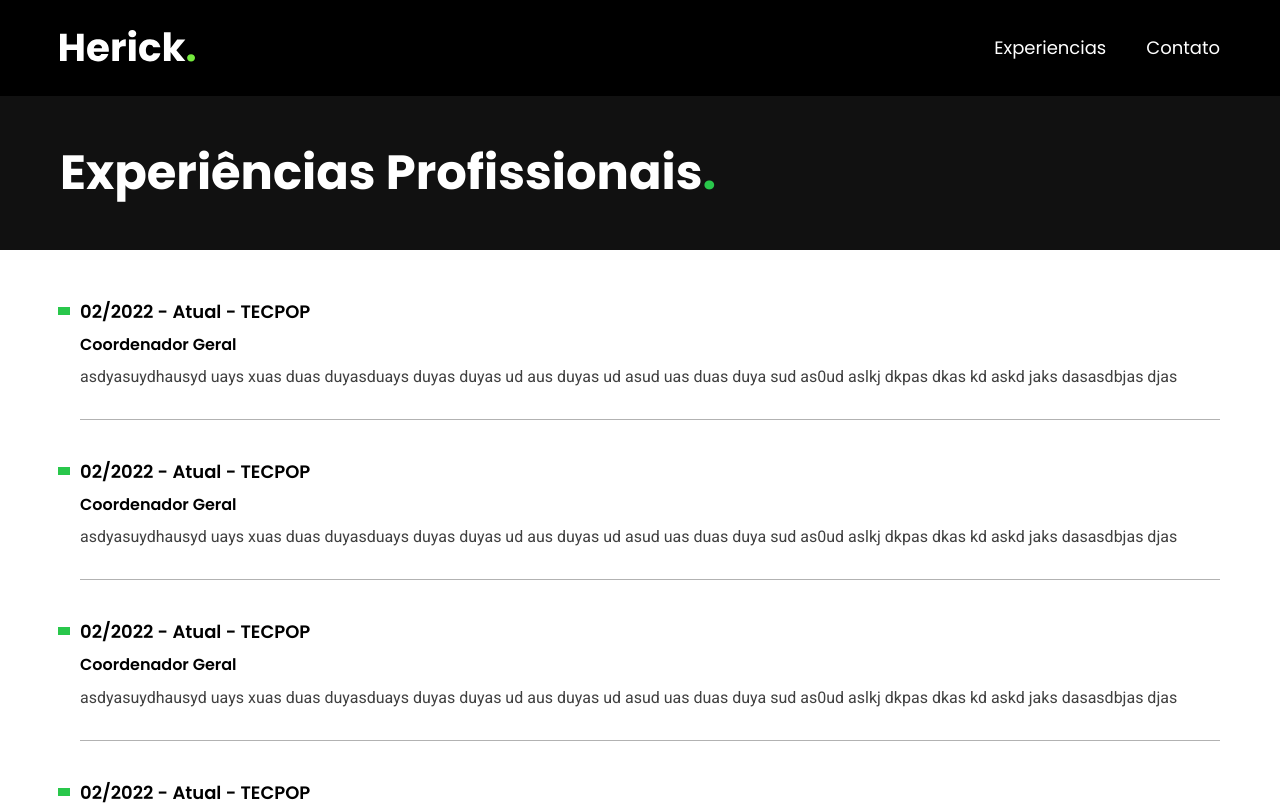
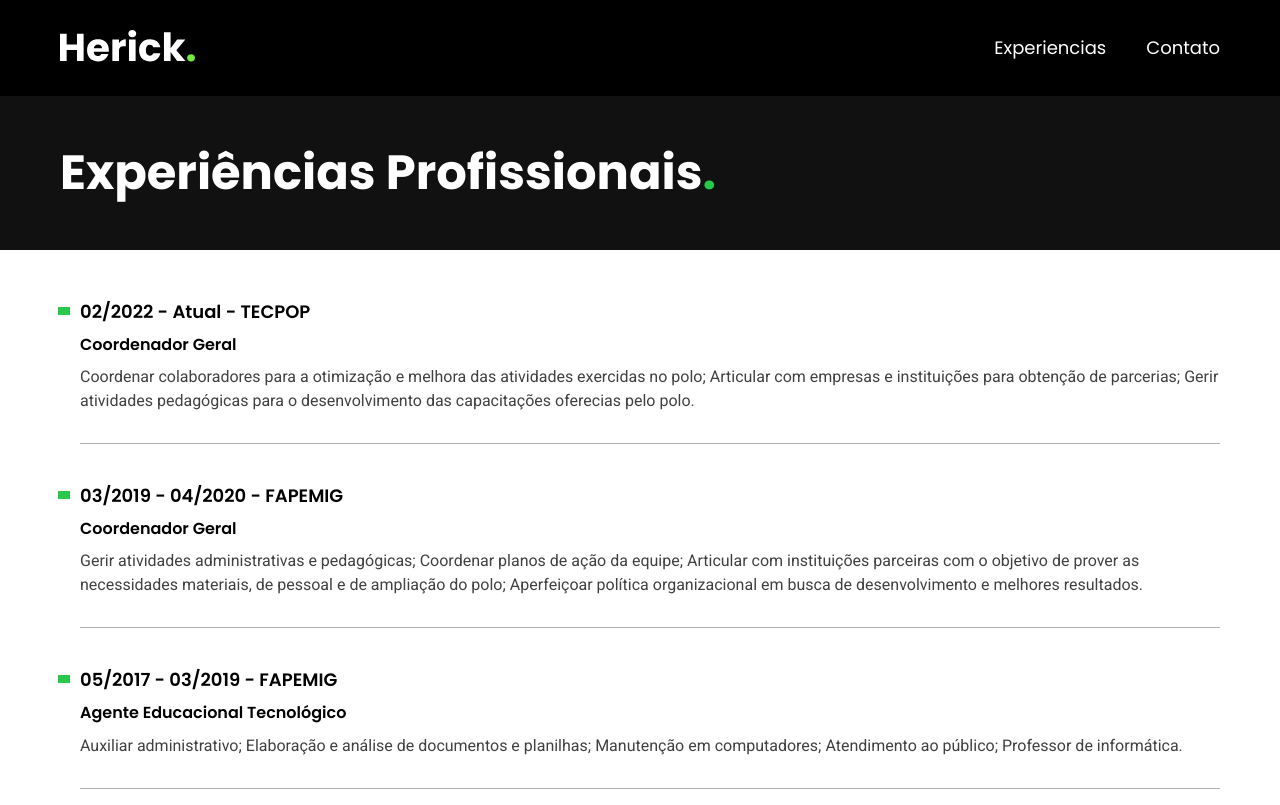
Before and after one commit to herickdevp/Desafio-Enacon, an Angular app: page /experiencia in a window 1280 px wide. Shown: the top 805 px of the page. Built offline with nearby package versions, Linux system fonts and the light colour scheme.

Commit message:
commit final

```diff
--- a/src/app/components/home/formacao/formacao.component.ts
+++ b/src/app/components/home/formacao/formacao.component.ts
@@ -56,6 +56,10 @@ export class FormacaoComponent {
 
   linguagens = [
     {
+      nomeCurso: 'Angular',
+      tempo: '1 mese',
+    },
+    {
       nomeCurso: 'javaScript',
       tempo: '6 meses',
     },
--- a/src/app/components/paginas/contato/contato.component.html
+++ b/src/app/components/paginas/contato/contato.component.html
@@ -10,12 +10,7 @@
     <section class="contato-logo">
       <img src="assets/H.svg" alt="" />
       <p [ngStyle]="{ color: 'white' }">Desde já<br />Agradeço o contato!</p>
-      <button (click)="Contato()">MOSTRAR CONTATO</button>
-
-      <!-- <ul *ngFor="let contato of contatos">
-        <li></li>
-      </ul> -->
-      <!-- <h3>{{ teste }}</h3> -->
+      <!-- <button (click)="Contato()">MOSTRAR CONTATO</button> -->
     </section>
 
     <section class="contato-formulario" aria-label="Formulario">
--- a/src/app/components/paginas/experiencia/experiencia.component.css
+++ b/src/app/components/paginas/experiencia/experiencia.component.css
@@ -44,7 +44,13 @@
   margin-top: 30px;
 }
 
-@media (max-width: 800px) {
-  .experiencia {
-  }
+.extraLista {
+  margin-bottom: 10px;
+  border-bottom: 1px solid var(--c5);
+  padding-bottom: 30px;
 }
+
+.extraTitulo {
+  font: 600 1.125rem/1.33 Poppins, sans-serif;
+  margin-bottom: 30px;
+}
--- a/src/app/components/paginas/experiencia/experiencia.component.html
+++ b/src/app/components/paginas/experiencia/experiencia.component.html
@@ -8,7 +8,7 @@
 <div class="experiencia conteiner">
   <ul>
     <li *ngFor="let experiencia of experienicias" class="experienciaLista">
-      <h3 class="exptitle">
+      <h3>
         {{ experiencia.dataInicio }} - {{ experiencia.dataFim }} -
         {{ experiencia.empresa }}
       </h3>
@@ -20,10 +20,13 @@
   <div class="maisInfos">
     <app-extra (showElements)="onshowElements()"></app-extra>
     <div *ngIf="maisInfos" class="maisInfosConteudo">
-      <p>dasdasdasasd</p>
-      <p>dasdasdasdasdasdasddasasd</p>
-      <p>dasdasdasadasdsasd</p>
-      <p>dasdasdasasdasasd</p>
+      <h3 class="extraTitulo">QUALIFICAÇÕES E ATIVIDADES COMPLEMENTARES</h3>
+      <ul>
+        <li *ngFor="let extra of extras" class="extraLista">
+          {{ extra.curso }} - {{ extra.instituicao }} -
+          {{ extra.cargaHoraria }}
+        </li>
+      </ul>
     </div>
   </div>
 </div>
--- a/src/app/components/paginas/experiencia/experiencia.component.ts
+++ b/src/app/components/paginas/experiencia/experiencia.component.ts
@@ -18,31 +18,71 @@ export class ExperienciaComponent {
       empresa: 'TECPOP',
       cargo: 'Coordenador Geral',
       descricao:
-        'asdyasuydhausyd uays xuas duas duyasduays duyas duyas ud aus duyas ud asud uas duas duya sud as0ud aslkj dkpas dkas kd askd jaks dasasdbjas djas ',
+        'Coordenar colaboradores para a otimização e melhora das atividades exercidas no polo; Articular com empresas e instituições para obtenção de parcerias; Gerir atividades pedagógicas para o desenvolvimento das capacitações oferecias pelo polo.',
     },
     {
-      dataInicio: '02/2022',
-      dataFim: 'Atual',
-      empresa: 'TECPOP',
+      dataInicio: '03/2019',
+      dataFim: '04/2020',
+      empresa: 'FAPEMIG',
       cargo: 'Coordenador Geral',
       descricao:
-        'asdyasuydhausyd uays xuas duas duyasduays duyas duyas ud aus duyas ud asud uas duas duya sud as0ud aslkj dkpas dkas kd askd jaks dasasdbjas djas ',
+        'Gerir atividades administrativas e pedagógicas; Coordenar planos de ação da equipe; Articular com instituições parceiras com o objetivo de prover as necessidades materiais, de pessoal e de ampliação do polo; Aperfeiçoar política organizacional em busca de desenvolvimento e melhores resultados.',
     },
     {
-      dataInicio: '02/2022',
-      dataFim: 'Atual',
-      empresa: 'TECPOP',
-      cargo: 'Coordenador Geral',
+      dataInicio: '05/2017',
+      dataFim: '03/2019',
+      empresa: 'FAPEMIG',
+      cargo: 'Agente Educacional Tecnológico',
       descricao:
-        'asdyasuydhausyd uays xuas duas duyasduays duyas duyas ud aus duyas ud asud uas duas duya sud as0ud aslkj dkpas dkas kd askd jaks dasasdbjas djas ',
+        'Auxiliar administrativo; Elaboração e análise de documentos e planilhas; Manutenção em computadores; Atendimento ao público; Professor de informática.',
+    },
+  ];
+
+  extras = [
+    {
+      curso: 'Inglês',
+      instituicao: 'Intermediário',
+      cargaHoraria: '50 horas',
     },
     {
-      dataInicio: '02/2022',
-      dataFim: 'Atual',
-      empresa: 'TECPOP',
-      cargo: 'Coordenador Geral',
-      descricao:
-        'asdyasuydhausyd uays xuas duas duyasduays duyas duyas ud aus duyas ud asud uas duas duya sud as0ud aslkj dkpas dkas kd askd jaks dasasdbjas djas ',
+      curso: 'Excel avançado',
+      instituicao: 'UAITEC',
+      cargaHoraria: '40 horas',
+    },
+    {
+      curso: 'Word avançado',
+      instituicao: 'UAITEC',
+      cargaHoraria: '40 horas',
+    },
+    {
+      curso: 'Power Point',
+      instituicao: 'UAITEC',
+      cargaHoraria: '40 horas',
+    },
+    {
+      curso: 'Informática avançada',
+      instituicao: 'Interativa Cursos especializados',
+      cargaHoraria: '150 horas',
+    },
+    {
+      curso: 'AutoCAD',
+      instituicao: 'MicroWay',
+      cargaHoraria: '100 horas',
+    },
+    {
+      curso: 'Home Design',
+      instituicao: 'MicroWay',
+      cargaHoraria: '50 horas',
+    },
+    {
+      curso: 'Legislação Trabalhista',
+      instituicao: 'UAITEC',
+      cargaHoraria: '14 horas.',
+    },
+    {
+      curso: 'Departamento Pessoal',
+      instituicao: 'UAITEC',
+      cargaHoraria: '30 horas',
     },
   ];
 }
```
Also changed, not shown: 1 other file (tests, documents, lock files or other folders).
